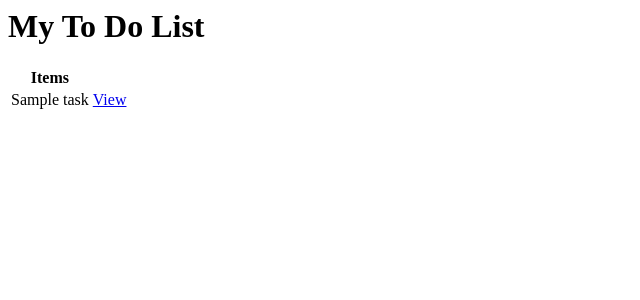
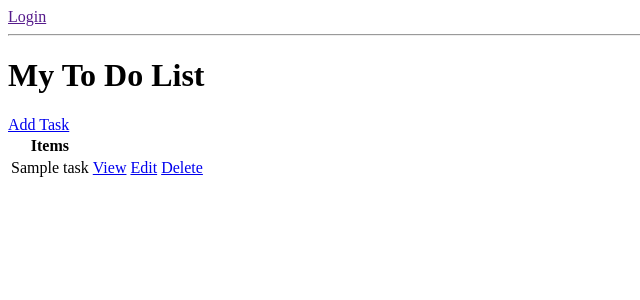
Before and after one commit to AgnesMoralesTH/Django-to-do-list-with-user-registration, a Django app: page / in a window 1280 px wide. Shown: the top 300 px of the page, without its empty margins (0-640 px from the left). Run offline with Django 3.2, Linux system fonts and the light colour scheme; tables that the repository leaves empty hold one stand-in row (values such as "Sample post").

Commit message:
58 minutes in, added the CRUD functionality. On my way to the Login Logout section now

```diff
--- a/todo_list/base/templates/base/task_form.html
+++ b/todo_list/base/templates/base/task_form.html
@@ -1 +1,7 @@
 <h3>Task Form</h3>
+<a href="{% url 'tasks' %}"></a>
+<form method="POST" action="">
+    {% csrf_token %}
+    {{form.as_p}}
+    <input type="submit" value="Submit">
+</form>
--- a/todo_list/base/templates/base/task_list.html
+++ b/todo_list/base/templates/base/task_list.html
@@ -1,4 +1,15 @@
+
+{% if request.user.is_authenticated %}
+<p>{{request.user}}</p>
+<a href="">Logout</a>
+{% else %}
+<a href="">Login</a>
+
+{% endif %}
+
+<hr>
 <h1>My To Do List</h1>
+<a href="{% url 'task-create' %}">Add Task</a>
 
 <table>
     <tr>
@@ -9,6 +20,9 @@
         <tr>
             <td>{{task.title}}</td>
             <td><a href="{% url 'task' task.id %}">View</a></td>
+            <td><a href="{% url 'task-update' task.id %}">Edit</a></td>
+            <td><a href="{% url 'task-delete' task.id %}">Delete</a></td>
+
         </tr>
     {% empty %}
         <h2>No Items in list</h2>
--- a/todo_list/base/urls.py
+++ b/todo_list/base/urls.py
@@ -1,8 +1,10 @@
 from django.urls import path
-from .views import TaskList, TaskDetail
+from .views import TaskList, TaskDetail, TaskCreate, TaskUpdate, DeleteView
 
 urlpatterns = [
     path('', TaskList.as_view(), name="tasks"),
-    path('task/<int:pk>/', TaskDetail.as_view(), name="task")
-
+    path('task/<int:pk>/', TaskDetail.as_view(), name="task"),
+    path('task-create/', TaskCreate.as_view(), name='task-create'),
+    path('task-update/<int:pk>/', TaskUpdate.as_view(), name="task-update"),
+    path('task-delete/<int:pk>/', DeleteView.as_view(), name="task-delete"),
 ]
--- a/todo_list/base/views.py
+++ b/todo_list/base/views.py
@@ -2,7 +2,9 @@ from django.shortcuts import render
 from .models import Task
 from django.views.generic.list import ListView
 from django.views.generic.detail import DetailView
-from django.views.generic.edit import CreateView
+from django.views.generic.edit import CreateView, UpdateView, DeleteView
+
+from django.urls import reverse_lazy
 # Create your views here.
 class TaskList(ListView):
     model = Task
@@ -15,3 +17,16 @@ class TaskDetail(DetailView):
 
 class TaskCreate(CreateView):
     model = Task
+    fields = '__all__'
+    success_url = reverse_lazy('tasks')
+
+class TaskUpdate(UpdateView):
+
+    model = Task
+    fields = '__all__'
+    success_url = reverse_lazy('tasks')
+
+class DeleteView(DeleteView):
+    model = Task
+    context_object_name = 'task'
+    success_url = reverse_lazy('tasks')
```
Also changed, not shown: todo_list/base/templates/base/task_confirm_delete.html (added, +7 -0 lines), todo_list/db.sqlite3.
